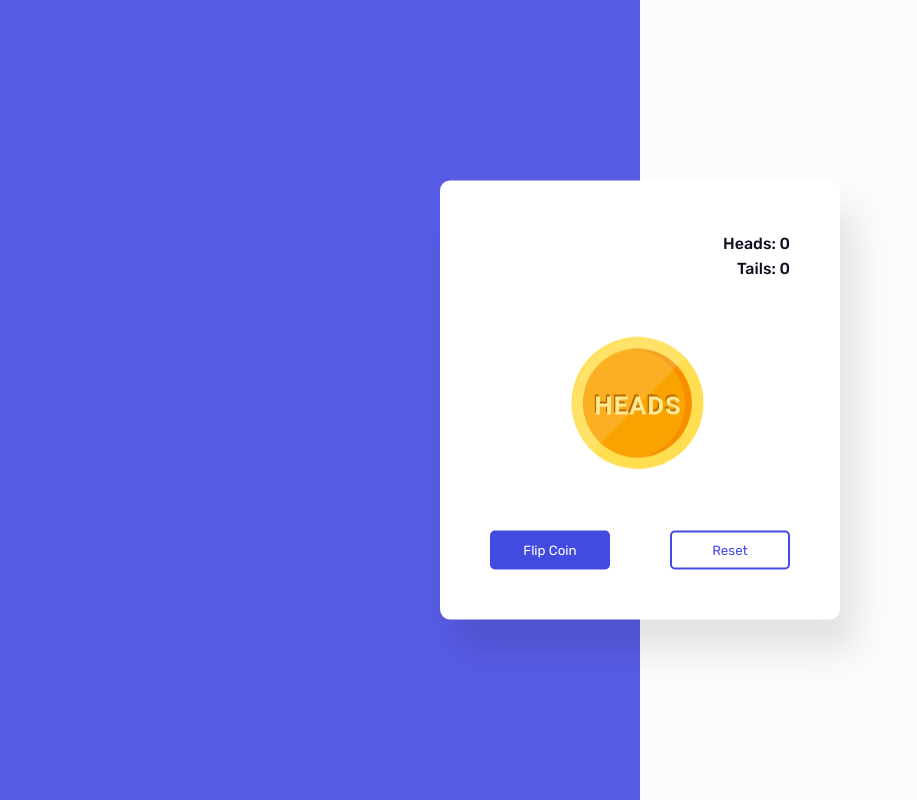
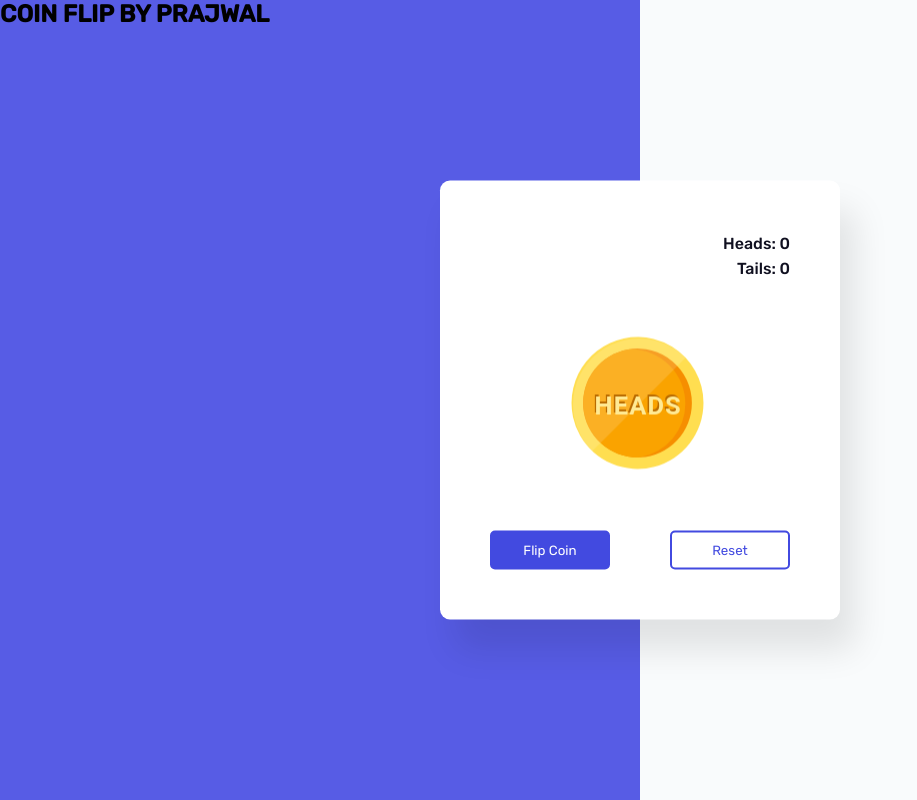
Before and after one commit to pajjuss/Flip-a-coin-, a plain HTML site: page index.html in a window 1280 px wide. Shown: the whole page, without its empty margins (0-917 px from the left). Drawn offline with Linux system fonts and the light colour scheme.

Commit message:
index.html

```diff
--- a/index.html
+++ b/index.html
@@ -9,6 +9,7 @@
     <link rel="stylesheet" href="style.css">
 </head>
 <body>
+    <h2>COIN FLIP BY PRAJWAL</h2>
     <div class="container">
         <div class="stats">
             <p id="heads-count">Heads: 0</p>
```
